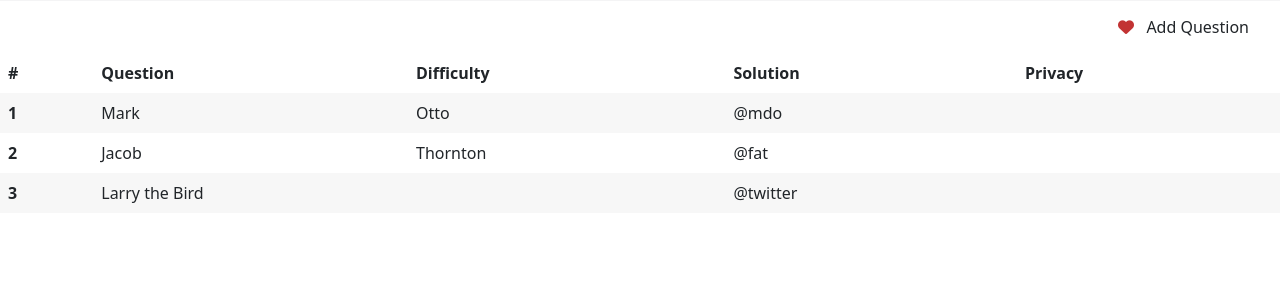
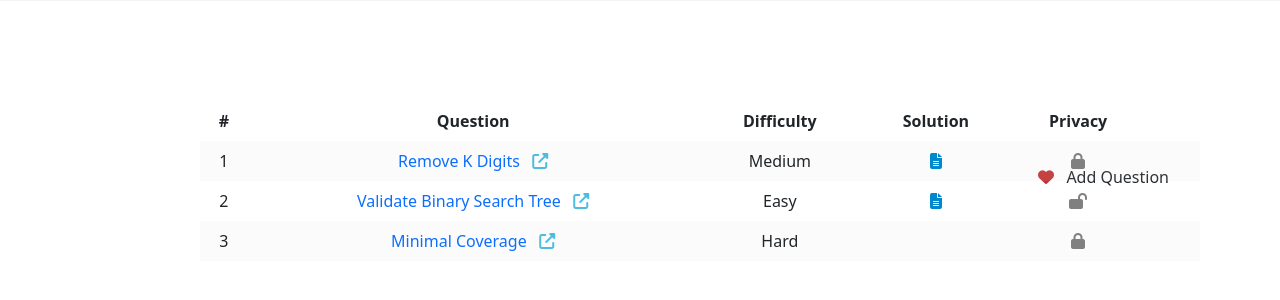
Before and after one commit to Rithin25/project, a Flask app: template templates/Home_page/index.html in a window 1280 px wide. Shown: the part 46-346 px from the top of the page. Run offline with Flask 2, Linux system fonts and the light colour scheme; the template is opened without the code that fills it, so the values that code supplies are empty; some libraries are stand-ins or nearby versions.

Commit message:
modified table

```diff
--- a/templates/Home_page/index.html
+++ b/templates/Home_page/index.html
@@ -1,20 +1,26 @@
 <!DOCTYPE html>
 <html lang="en">
+
 <head>
   <meta charset="UTF-8">
   <meta http-equiv="X-UA-Compatible" content="IE=edge">
-    <meta name="viewport" content="width=device-width, initial-scale=1.0">
-    <link href="https://cdn.jsdelivr.net/npm/bootstrap@5.1.1/dist/css/bootstrap.min.css" rel="stylesheet" integrity="sha384-F3w7mX95PdgyTmZZMECAngseQB83DfGTowi0iMjiWaeVhAn4FJkqJByhZMI3AhiU" crossorigin="anonymous">
-    <script src="https://cdn.jsdelivr.net/npm/bootstrap@5.1.1/dist/js/bootstrap.bundle.min.js" integrity="sha384-/bQdsTh/da6pkI1MST/rWKFNjaCP5gBSY4sEBT38Q/9RBh9AH40zEOg7Hlq2THRZ" crossorigin="anonymous"></script>
+  <meta name="viewport" content="width = device-width, initial-scale=1.0">
+  <link href="https://cdn.jsdelivr.net/npm/bootstrap@5.1.1/dist/css/bootstrap.min.css" rel="stylesheet"
+    integrity="sha384-F3w7mX95PdgyTmZZMECAngseQB83DfGTowi0iMjiWaeVhAn4FJkqJByhZMI3AhiU" crossorigin="anonymous">
+  <script src="https://cdn.jsdelivr.net/npm/bootstrap@5.1.1/dist/js/bootstrap.bundle.min.js"
+    integrity="sha384-/bQdsTh/da6pkI1MST/rWKFNjaCP5gBSY4sEBT38Q/9RBh9AH40zEOg7Hlq2THRZ"
+    crossorigin="anonymous"></script>
   <script src="https://kit.fontawesome.com/fb636de2b6.js" crossorigin="anonymous"></script>
   <link rel="stylesheet" href="style.css">
   <title>home_page</title>
 </head>
+
 <body>
   <nav class="navbar navbar-expand-lg navbar-light bg-white">
     <div class="container-fluid">
       <a class="navbar-brand logo" href="#">Code Organizer</a>
-          <button class="navbar-toggler" type="button" data-bs-toggle="collapse" data-bs-target="#navbarNav" aria-controls="navbarNav" aria-expanded="false" aria-label="Toggle navigation">
+      <button class="navbar-toggler" type="button" data-bs-toggle="collapse" data-bs-target="#navbarNav"
+        aria-controls="navbarNav" aria-expanded="false" aria-label="Toggle navigation">
         <span class="navbar-toggler-icon"></span>
       </button>
       <div class="collapse navbar-collapse menu-bar" id="navbarNav">
@@ -26,25 +32,30 @@
           </li>
           <li class="nav-item dropdown">
             <button class="btn" type="button" id="dropdownMenuButton1" data-bs-toggle="dropdown" aria-expanded="false">
-                  <span><span><i class="far fa-user"></i>  user_name</span></span>
+              <span><span><i class="far fa-user"></i> user_name</span></span>
             </button>
             <ul class="dropdown-menu" aria-labelledby="dropdownMenuButton1">
-                  <li><a class="dropdown-item" href="#"> <span><i class="fas fa-user-graduate"></i></span> &nbsp Profile</a></li>
+              <li><a class="dropdown-item" href="#"> <span><i class="fas fa-user-graduate"></i></span> &nbsp Profile</a>
+              </li>
               <li><a class="dropdown-item" href="#"> <span><i class="far fa-heart"></i></span> &nbsp My Lists</a></li>
-                  <li><a class="dropdown-item" href="#"> <span><i class="fas fa-sign-out-alt"></i></span> &nbsp Sign out</a></li>
+              <li><a class="dropdown-item" href="#"> <span><i class="fas fa-sign-out-alt"></i></span> &nbsp Sign out</a>
+              </li>
             </ul>
           </li>
         </ul>
       </div>
     </div>
   </nav>
+
   <hr class="line dotted fav-list-hr seperator">
+
   <button type="button" class="btn add-question-btn">
     <span>
-          <i class="fas fa-heart" style = "color: rgb(194, 51, 51);"></i>
-          &nbsp Add  Question
+      <i class="fas fa-heart" style="color: rgb(194, 51, 51);"></i>
+      &nbsp Add Question
     </span>
   </button>
+
   <table class="table table-borderless">
     <thead>
       <tr>
@@ -53,30 +64,41 @@
         <th scope="col">Difficulty</th>
         <th scope="col">Solution</th>
         <th scope="col">Privacy</th>
+        <th scope="col"></th>
       </tr>
     </thead>
     <tbody>
       <tr>
-            <th scope="row">1</th>
-            <td>Mark</td>
-            <td>Otto</td>
-            <td>@mdo</td>
-            <td></td>
+        <td scope="row">1</th>
+        <td class="title"> <a href="">Remove K Digits</a> &nbsp; <a
+            href="https://leetcode.com/problems/remove-k-digits/"> <i class="fas fa-external-link-alt"></i> </a> </td>
+        <td>Medium</td>
+        <td><a href=""><i class="fas fa-file-alt"></i></a></td>
+        <td><i class="fas fa-lock"></i></td>
+        <td><a href=""><i class="far fa-trash-alt"></i></a></td>
       </tr>
       <tr>
-            <th scope="row">2</th>
-            <td>Jacob</td>
-            <td>Thornton</td>
-            <td>@fat</td>
-            <td></td>
+        <td scope="row">2</td>
+        <td class="title"> <a href="">Validate Binary Search Tree</a> &nbsp; <a
+            href="https://www.geeksforgeeks.org/a-program-to-check-if-a-binary-tree-is-bst-or-not/"> <i
+              class="fas fa-external-link-alt"></i> </a> </td>
+        <td>Easy</td>
+        <td> <a href=""><i class="fas fa-file-alt"></i></a></td>
+        <td><i class="fas fa-lock-open"></i></td>
+        <td> <a href=""><i class="far fa-trash-alt"></i></a></td>
       </tr>
       <tr>
-            <th scope="row">3</th>
-            <td colspan="2">Larry the Bird</td>
-            <td>@twitter</td>
-            <td></td>
+        <td scope="row">3</td>
+        <td class="title"><a href="">Minimal Coverage</a> &nbsp; <a
+            href="https://codeforces.com/problemset/problem/1579/G"> <i class="fas fa-external-link-alt"></i> </a></td>
+        <td>Hard</td>
+        <td><a href=""></a></td>
+        <td><i class="fas fa-lock"></i></td>
+        <td><a href=""><i class="far fa-trash-alt"></i></a></td>
       </tr>
     </tbody>
   </table>
+
 </body>
+
 </html>
--- a/templates/Home_page/style.css
+++ b/templates/Home_page/style.css
@@ -1,3 +1,14 @@
+
+a{
+    text-decoration: none;
+}
+
+td,th{
+    text-align: center;
+    justify-content: center;
+}
+
+
 .navbar{
     padding: 3px 0;
 }
@@ -8,6 +19,7 @@
     margin-right: 30px;
 }
 .btn {
+    position: relative;
     margin-right : 10px;
 }
 .seperator {
@@ -15,16 +27,57 @@
     color: #d2d4d6;
 }
 .add-question-btn{
+    position: relative;
+    top : 150px;
+    right : 80px;
     padding: 8px 25px;
     margin: 5px;
     float: right;
     outline: none;
 }
+
 .table>tbody>tr:nth-child(odd)>td,
 .table>tbody>tr:nth-child(odd)>th {
-   background-color: rgba(245, 245, 245, 0.808);
+   background-color: #d2d4d618;
  }
+
+
+.table{
+    width: 1000px;
+    position: relative;
+    left: 200px;
+    top : 100px;
+}
+
+.title{
+    color:  rgb(77, 189, 223);
+}
+
+.fa-file-alt{
+    color:#08c;
+}
+.fa-external-link-alt{
+    color: rgb(77, 189, 223);
+}
+
+.fa-lock , .fa-lock-open{
+    color: gray;
+}
+
+.fa-trash-alt{
+    color: rgb(214, 31, 31);
+    visibility:hidden;
+}
+
+.add-question-btn:hover{
+    background-color: #ecf0f1;
+}
 .dropdown-item:active{
     color: black;
-    background-color: #e9ecef;
+    background-color: #ecf0f1;
+
 }
+
+tr:hover .fa-trash-alt{
+    visibility: visible;
+}
```
Lines whose indentation alone changed are shown as unchanged.
